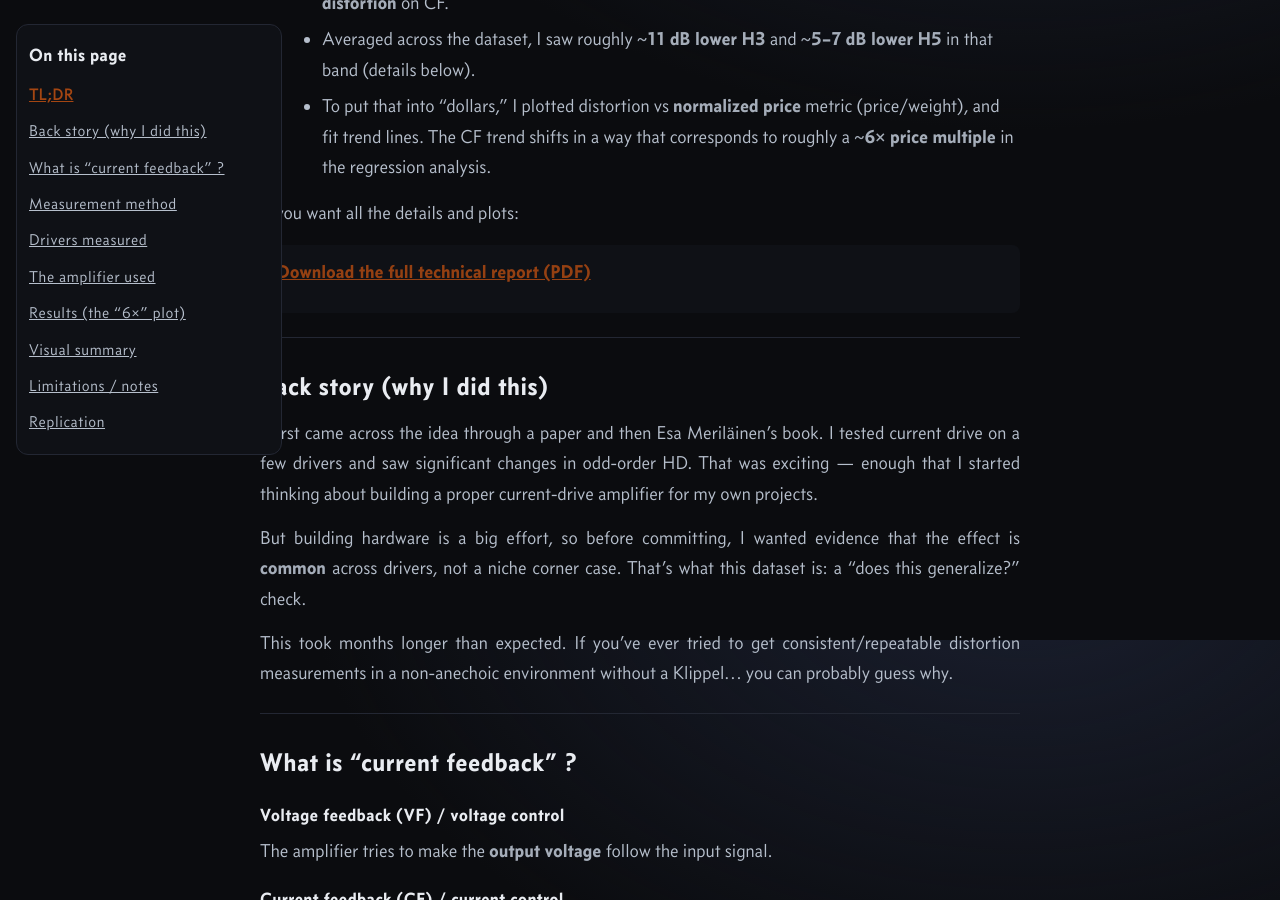
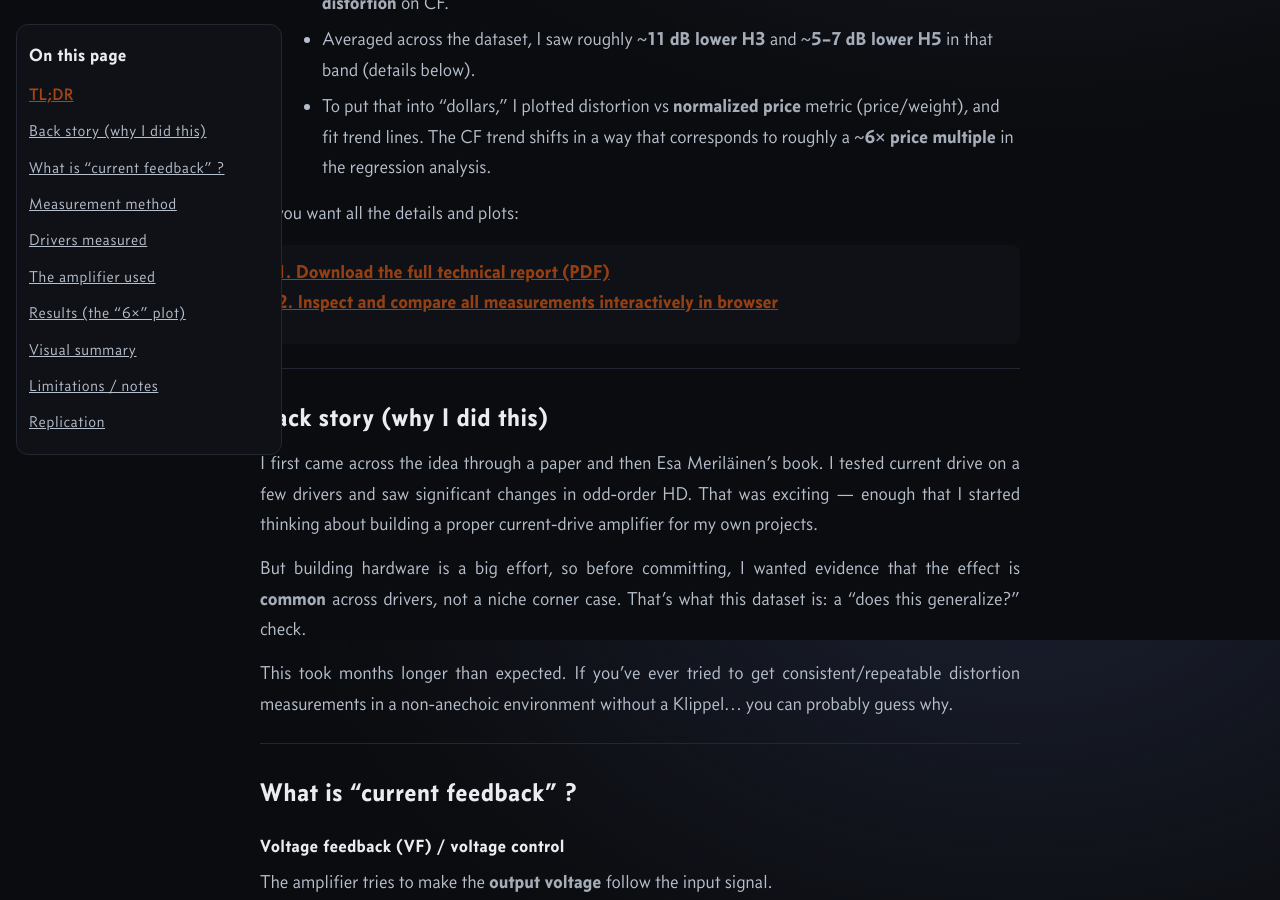
Before and after one commit to siarez/blackhorseaudio.com, a Jekyll site: the page built from cd_technical_report.markdown, in a window 1280 px wide and 900 px high, scrolled down 1160 px. Built offline with Jekyll 4.4.1, drawn with Linux system fonts in a browser that asks for light colours.

Commit message:
Added cross links

```diff
--- a/cd_technical_report.markdown
+++ b/cd_technical_report.markdown
@@ -26,7 +26,8 @@ So I built a measurement workflow (hardware + software + protocol) and measured
 
 If you want all the details and plots:
 
-> **[Download the full technical report (PDF)](/assets/papers/A_Large_Comparative_Analysis_of_Loudspeaker_Driver_Distortion_with_Current_Feedback_Amplification.pdf)**
+> **[1. Download the full technical report (PDF)](/assets/papers/A_Large_Comparative_Analysis_of_Loudspeaker_Driver_Distortion_with_Current_Feedback_Amplification.pdf)**\
+> **[2. Inspect and compare all measurements interactively in browser](/driver-comparison)**
 
 ---
 
--- a/driver_comparison.html
+++ b/driver_comparison.html
@@ -9,7 +9,7 @@ body_class: driver-compare
 ---
 
 <p class="">
-  This page is an interactive viewer for my driver harmonic distortion measurements, so you can compare how different drivers behave under
+  This page is an interactive viewer for measurements used in my <a href="/current-feedback-study">harmonic distortion study</a>, so you can compare how different drivers behave under
   <strong>Voltage Drive (VD)</strong> and <strong>Current Drive (CD)</strong>.
   <br>
   The motivation is simple: instead of comparing
```
